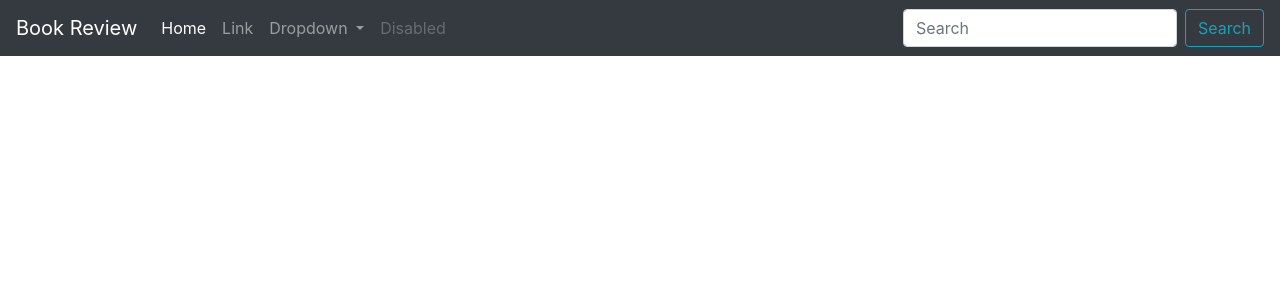
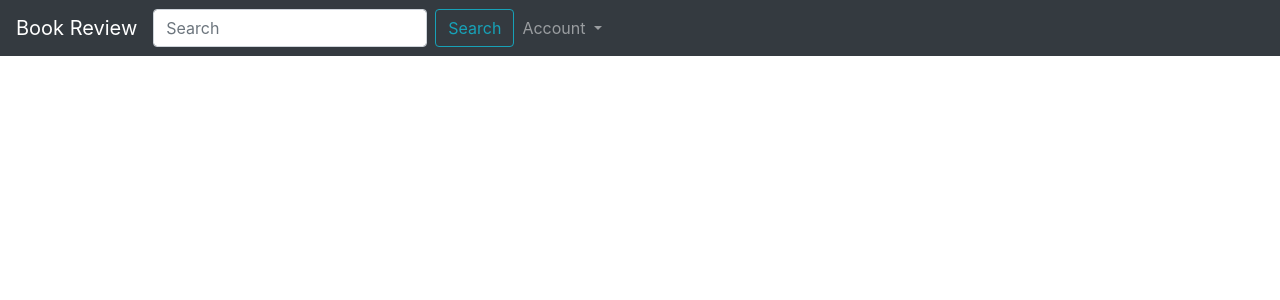
Before and after one commit to AndyRSV/Project-1---Book-Review-Website, a Flask app: template templates/base_generic.html in a window 1280 px wide. Shown: the top 300 px of the page. Run offline with Flask 2, Linux system fonts and the light colour scheme; the template is opened without the code that fills it, so the values that code supplies are empty; some libraries are stand-ins or nearby versions.

Commit message:
cleanup navbar

```diff
--- a/application.py
+++ b/application.py
@@ -26,3 +26,13 @@ db = scoped_session(sessionmaker(bind=engine))
 @app.route("/")
 def index():
     return render_template('home.html')
+
+
+# @app.route("/login")
+# def index():
+#     return render_template('home.html')
+
+
+@app.route("/<string:name>")
+def hello(name):
+    return f"hello {name}"
--- a/static/style.css
+++ /dev/null
@@ -1,3 +0,0 @@
-.nav-reset {
-  padding: 0px;
-}
--- a/templates/base_generic.html
+++ b/templates/base_generic.html
@@ -14,8 +14,8 @@
 
 <body>
 
-  <div class="container-fluid nav-reset">
-    <nav class="navbar navbar-expand-lg navbar-dark bg-dark">
+  <div class="container-fluid px-0">
+    <nav class="navbar navbar-expand-lg navbar-dark bg-dark ">
       <a class="navbar-brand" href="#">Book Review</a>
       <button class="navbar-toggler" type="button" data-toggle="collapse" data-target="#navbarSupportedContent"
         aria-controls="navbarSupportedContent" aria-expanded="false" aria-label="Toggle navigation">
@@ -23,33 +23,24 @@
       </button>
 
       <div class="collapse navbar-collapse" id="navbarSupportedContent">
-        <ul class="navbar-nav mr-auto">
-          <li class="nav-item active">
-            <a class="nav-link" href="#">Home <span class="sr-only">(current)</span></a>
-          </li>
-          <li class="nav-item">
-            <a class="nav-link" href="#">Link</a>
-          </li>
-          <li class="nav-item dropdown">
-            <a class="nav-link dropdown-toggle" href="#" id="navbarDropdown" role="button" data-toggle="dropdown"
-              aria-haspopup="true" aria-expanded="false">
-              Dropdown
-            </a>
-            <div class="dropdown-menu" aria-labelledby="navbarDropdown">
-              <a class="dropdown-item" href="#">Action</a>
-              <a class="dropdown-item" href="#">Another action</a>
-              <div class="dropdown-divider"></div>
-              <a class="dropdown-item" href="#">Something else here</a>
-            </div>
-          </li>
-          <li class="nav-item">
-            <a class="nav-link disabled" href="#" tabindex="-1" aria-disabled="true">Disabled</a>
-          </li>
-        </ul>
         <form class="form-inline my-2 my-lg-0">
           <input class="form-control mr-sm-2" type="search" placeholder="Search" aria-label="Search">
           <button class="btn btn-outline-info my-2 my-sm-0" type="submit">Search</button>
         </form>
+        <ul class="navbar-nav mr-auto">
+          <li class="nav-item dropdown">
+            <a class="nav-link dropdown-toggle" href="#" id="navbarDropdown" role="button" data-toggle="dropdown"
+              aria-haspopup="true" aria-expanded="false">
+              Account
+            </a>
+            <div class="dropdown-menu" aria-labelledby="navbarDropdown">
+              <a class="dropdown-item" href="#">Profile</a>
+              <a class="dropdown-item" href="#">Login/Logout</a>
+              <div class="dropdown-divider"></div>
+              <a class="dropdown-item" href="#">Register</a>
+            </div>
+          </li>
+        </ul>
       </div>
     </nav>
     {% block body %}
```
